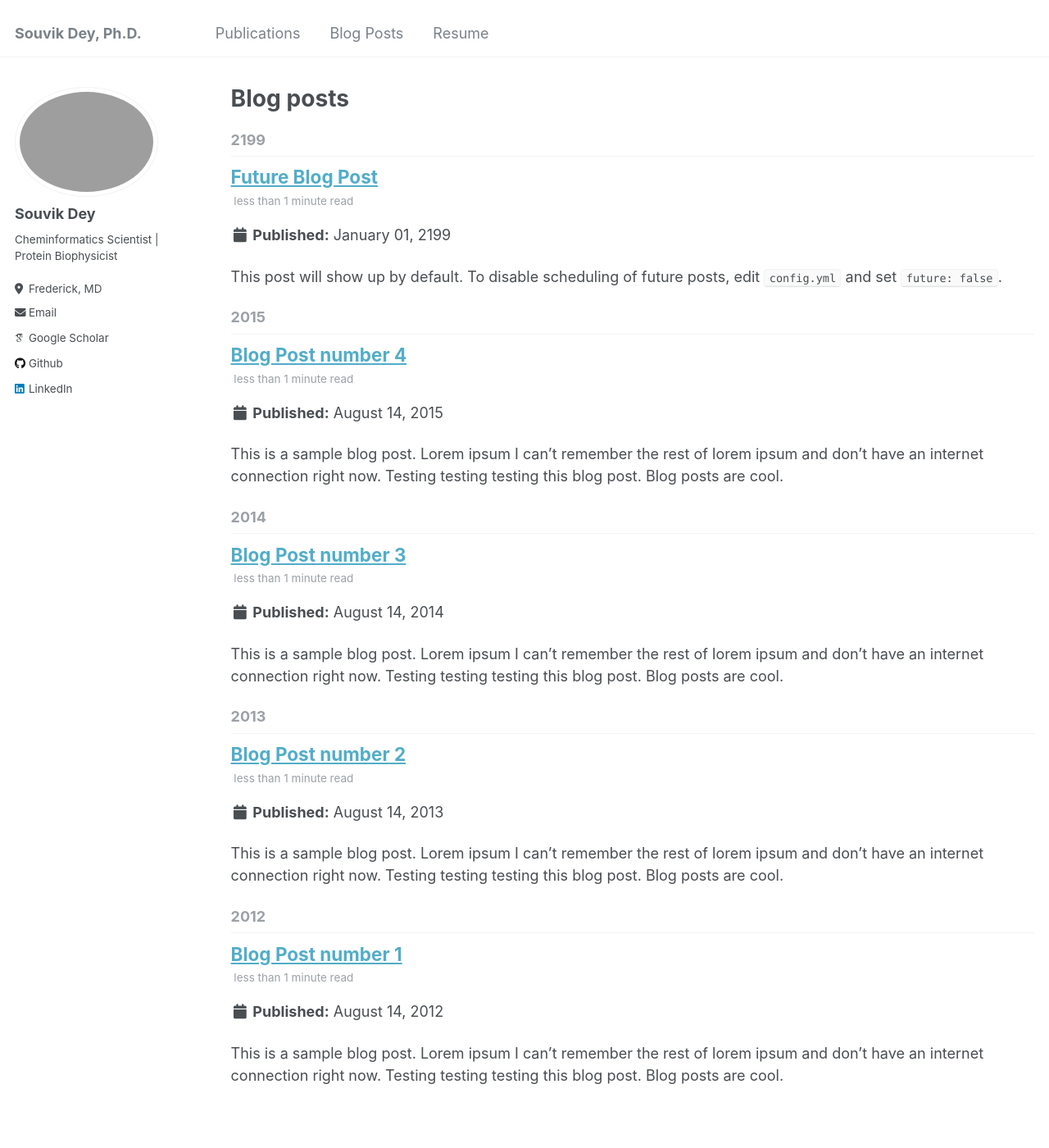
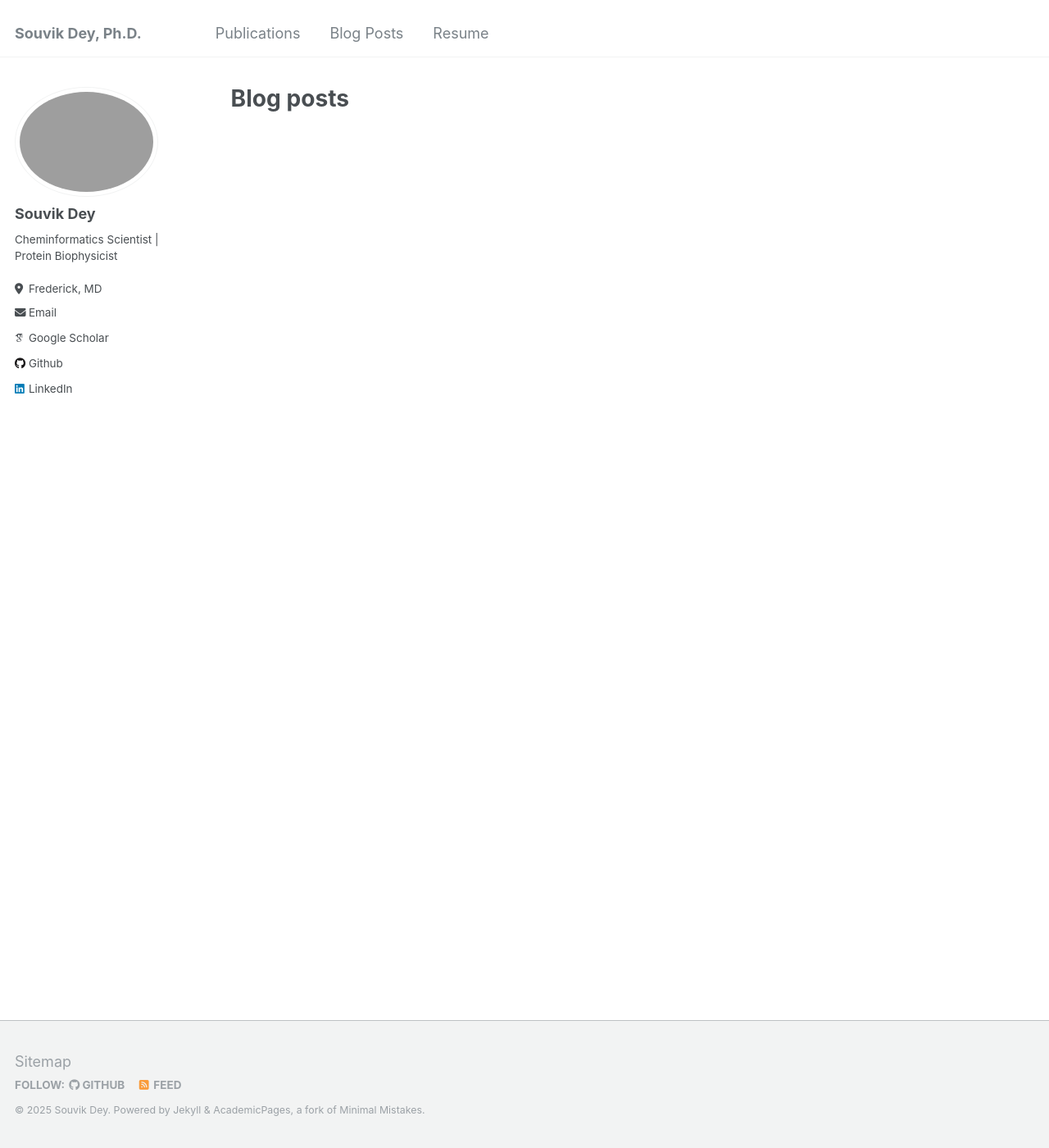
Before and after one commit to sdey17/sdey17.github.io, a Jekyll site: the page built from _pages/year-archive.html, in a window 1280 px wide and 1400 px high. Shown: the whole window at 82% size. Built offline with Jekyll 4.4.1, drawn with Linux system fonts in a browser that asks for light colours; some web fonts are replaced.

Commit message:
Delete files

```diff
--- a/_posts/2012-08-14-blog-post-1.md
+++ /dev/null
@@ -1,20 +0,0 @@
----
-title: 'Blog Post number 1'
-date: 2012-08-14
-permalink: /posts/2012/08/blog-post-1/
-tags:
-  - cool posts
-  - category1
-  - category2
----
-
-This is a sample blog post. Lorem ipsum I can't remember the rest of lorem ipsum and don't have an internet connection right now. Testing testing testing this blog post. Blog posts are cool.
-
-Headings are cool
-======
-
-You can have many headings
-======
-
-Aren't headings cool?
-------
--- a/_posts/2013-08-14-blog-post-2.md
+++ /dev/null
@@ -1,20 +0,0 @@
----
-title: 'Blog Post number 2'
-date: 2013-08-14
-permalink: /posts/2013/08/blog-post-2/
-tags:
-  - cool posts
-  - category1
-  - category2
----
-
-This is a sample blog post. Lorem ipsum I can't remember the rest of lorem ipsum and don't have an internet connection right now. Testing testing testing this blog post. Blog posts are cool.
-
-Headings are cool
-======
-
-You can have many headings
-======
-
-Aren't headings cool?
-------
--- a/_posts/2014-08-14-blog-post-3.md
+++ /dev/null
@@ -1,20 +0,0 @@
----
-title: 'Blog Post number 3'
-date: 2014-08-14
-permalink: /posts/2014/08/blog-post-3/
-tags:
-  - cool posts
-  - category1
-  - category2
----
-
-This is a sample blog post. Lorem ipsum I can't remember the rest of lorem ipsum and don't have an internet connection right now. Testing testing testing this blog post. Blog posts are cool.
-
-Headings are cool
-======
-
-You can have many headings
-======
-
-Aren't headings cool?
-------
--- a/_posts/2199-01-01-future-post.md
+++ /dev/null
@@ -1,11 +0,0 @@
----
-title: 'Future Blog Post'
-date: 2199-01-01
-permalink: /posts/2012/08/blog-post-4/
-tags:
-  - cool posts
-  - category1
-  - category2
----
-
-This post will show up by default. To disable scheduling of future posts, edit `config.yml` and set `future: false`.
```
Also changed, not shown: _pages/cv.md (deleted, +0 -64 lines), _pages/publications.md (+1 -1 lines), _posts/2015-08-14-blog-post-4.md (deleted, +0 -20 lines), _publications/2009-10-01-paper-title-number-1.md (deleted, +0 -13 lines), _publications/2010-10-01-paper-title-number-2.md (deleted, +0 -13 lines), _publications/2015-10-01-paper-title-number-3.md (deleted, +0 -13 lines), _publications/2024-02-17-paper-title-number-4.md (deleted, +0 -12 lines), 1 other file.
